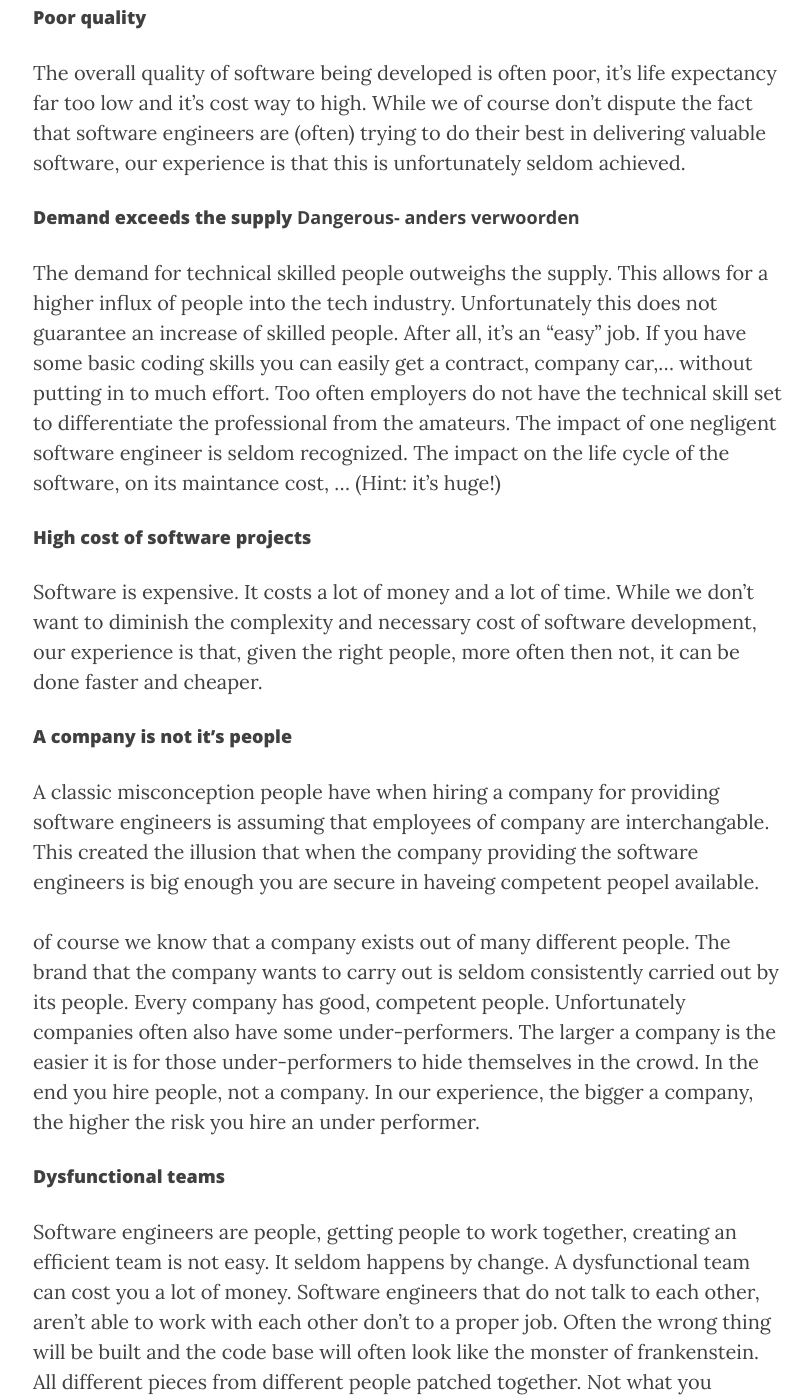
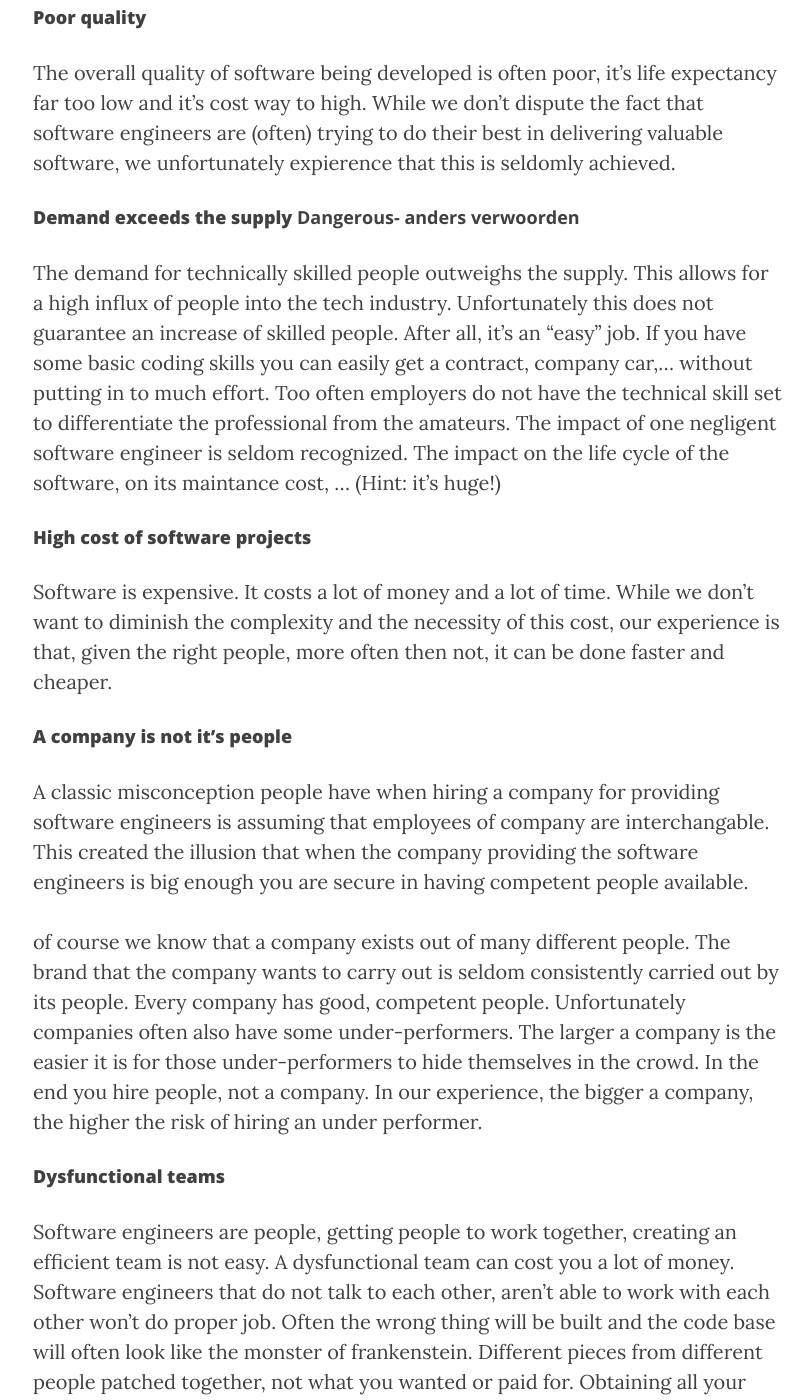
Before and after one commit to tripledio/tripledio.github.io, a Jekyll site: the page built from about.md, in a window 1280 px wide and 1400 px high, scrolled down 1821 px. Shown: the whole window, without its empty margins (232-1044 px from the left). Built offline with Jekyll 4.4.1, drawn with Linux system fonts in a browser that asks for light colours; nearby versions of some CDN libraries; some of the changed text lies outside the part shown.

Commit message:
fixed some typo's

```diff
--- a/about.md
+++ b/about.md
@@ -6,7 +6,7 @@
 ---
 # Triple D
 
-**Triple D** is a _**professional software development**_ company founded by professional software engineers. It tries to be not your typical IT-consultancy company. In fact we don't want it to be a consultancy company at all. Our aim is not to 'sell' our consultants. Our aim is to deliver the software that fits your need. As fast as possible, with no bugs, and as useful as possible. Now and in the future.
+**Triple D** is a _**professional software development**_ company founded by professional software engineers. It tries not to be your typical IT-consultancy company. In fact we don't want it to be a consultancy company at all. Our aim is not to 'sell' our consultants. Our aim is to deliver the software that fits your need. As fast as possible, with no bugs, and as useful as possible. Now and in the future.
 
 We don't want to be a big company. We want to be a _professional_ company.
 
@@ -23,45 +23,42 @@
 
 ### Who we are
 
-We are a group of *professional software engineers* with each more then a decade of experience in our industry. Over the years ve've worked on all kinds of different projects and teams for all kinds of different companies. In those years we have encountered a lot of the same problems over and over again. In an attempt to do better we've joined forces and founded **Triple D**.
+We are a group of *professional software engineers* with each more then a decade of experience in our industry. Over the years we've worked on all kinds of different projects and teams for all kinds of different companies. In those years we have encountered a lot of the same problems over and over again. In an attempt to do better we've joined forces and founded **Triple D**.
 
 ### The problems we see everyday
 
 #### Poor quality
-The overall quality of software being developed is often poor, it's life expectancy far too low and it's cost way to high. While we of course don't dispute the fact that software engineers are (often) trying to do their best in delivering valuable software, our experience is that this is unfortunately seldom achieved.
+The overall quality of software being developed is often poor, it's life expectancy far too low and it's cost way to high. While we don't dispute the fact that software engineers are (often) trying to do their best in delivering valuable software, we unfortunately expierence that this is seldomly achieved.
 
 #### Demand exceeds the supply **Dangerous- anders verwoorden**
 
-   The demand for technical skilled people outweighs the supply. This allows for a higher influx of people into the tech industry. Unfortunately this does not guarantee an increase of skilled people. After all, it's an "easy" job. If you have some basic coding skills you can easily get a contract, company car,... without putting in to much effort. Too often employers do not have the technical skill set to differentiate the professional from the amateurs. The impact of one negligent software engineer is seldom recognized. The impact on the life cycle of the software, on its maintance cost, ... (Hint: it's huge!)
+The demand for technically skilled people outweighs the supply. This allows for a high influx of people into the tech industry. Unfortunately this does not guarantee an increase of skilled people. After all, it's an "easy" job. If you have some basic coding skills you can easily get a contract, company car,... without putting in to much effort. Too often employers do not have the technical skill set to differentiate the professional from the amateurs. The impact of one negligent software engineer is seldom recognized. The impact on the life cycle of the software, on its maintance cost, ... (Hint: it's huge!)
 
 #### High cost of software projects
-Software is expensive. It costs a lot of money and a lot of time. While we don't want to diminish the complexity and necessary cost of software development, our experience is that, given the right people, more often then not, it can be done faster and cheaper.
+Software is expensive. It costs a lot of money and a lot of time. While we don't want to diminish the complexity and the necessity of this  cost, our experience is that, given the right people, more often then not, it can be done faster and cheaper.
 
 #### A company is not it's people
-   A classic misconception people have when hiring a company for providing software engineers is assuming that employees of company are interchangable. This created the illusion that when the company providing the software engineers is big enough you are secure in haveing competent peopel available.
+   A classic misconception people have when hiring a company for providing software engineers is assuming that employees of company are interchangable. This created the illusion that when the company providing the software engineers is big enough you are secure in having competent people available.
 
- of course we know that a company exists out of many different people. The brand that the company wants to carry out is seldom consistently carried out by its people. Every company has good, competent people. Unfortunately companies often also have some under-performers. The larger a company is the easier it is for those under-performers to hide themselves in the crowd. In the end you hire people, not a company. In our experience, the bigger a company, the higher the risk you hire an under performer.
+ of course we know that a company exists out of many different people. The brand that the company wants to carry out is seldom consistently carried out by its people. Every company has good, competent people. Unfortunately companies often also have some under-performers. The larger a company is the easier it is for those under-performers to hide themselves in the crowd. In the end you hire people, not a company. In our experience, the bigger a company, the higher the risk of hiring an under performer.
 
 #### Dysfunctional teams
-   Software engineers are people, getting people to work together, creating an efficient team is not easy. It seldom happens by change. A dysfunctional team can cost you a lot of money. Software engineers that do not talk to each other, aren't able to work with each other don't to a proper job. Often the wrong thing will be built and the code base will often look like the monster of frankenstein. All different pieces from different people patched together. Not what you wanted or paid for. Obtaining all your external software developers from a single company does not solve this. Worst case is when you need to hire a coach just to get those people to talk to each other.
+   Software engineers are people, getting people to work together, creating an efficient team is not easy. A dysfunctional team can cost you a lot of money. Software engineers that do not talk to each other, aren't able to work with each other won't do proper job. Often the wrong thing will be built and the code base will often look like the monster of frankenstein. Different pieces from different people patched together, not what you wanted or paid for. Obtaining all your external software developers from a single company does not solve this. Worst case is when you need to hire a coach just to get those people to talk to each other.
 
 #### A lot of time and effort in creating good teams
-   A lot of companies recognize the cost of dysfunctional teams. They spend a lot of time and effort trying to create good teams that can deliver your software. Unfortunately this is not easy if the people in the teams have the wrong mindset. If they put their own or their own teams interests before that of their customer, the customer looses.
-
-
+   A lot of companies recognize the cost of dysfunctional teams. They spend a lot of time and effort trying to create good teams that can deliver your software. Unfortunately this is not that easy if the people in the teams have the wrong mindset. If they put their own or their own teams interests before that of their customer, the customer looses.
 
 ### Team as a service
 
-We started this company because we got tired of battling the same up hill battles year in, year out. Over the years we worked for many different firms with many different software engineers. We encountered a lot of excellent software professionals. Unfortunately they rarely have the change to work together. With Triple D we hope to change this.
+We started this company because we got tired of battling the same up hill battles year in, year out. Over the years we worked for many different firms with many different software engineers. We encountered a lot of excellent software professionals. Unfortunately they rarely have the chance to work together. With Triple D we hope to change this.
 
 ### Our solutions
 
 #### To "poor quality"
 We aim to counter poor software quality by upholding a very high standard. In our software as well as in our colleagues.
 
-
 #### To "Demand exceeds supply"
-While we can of course not solve the shortage of technical people, it is our belief that lack of people often isn't the problem. Often you don't need more people. You need the right people. Professionals that can operate as a team. This is what we aim to bring.
+While of course we can't solve the shortage of technical people, it is our belief that lack of people often isn't the problem. Often you don't need more people. You need the right people. Professionals that can operate as a team. This is what we aim to bring.
 
 #### To "A company is not it's people"
 We don't want to be a big company. Our business model is not in selling as much consultants as possible. This allows us to uphold our high standard. A job interview takes longer then one hour...
@@ -71,9 +68,9 @@
 We strive for quality software design. We want to achieve this by
 
 + achieving a partnership with our customer.
-    + We value open communication higher then negotiated contracts. The end goal of a successful partnership is that both partners are pleased with the result. We want to build the software you *need* and that will enable you from continuously reaping the benefits from the well designed solution in the *future*. For this open and honest communication is a necessity. How else can we built *your* great software *together*?
+    + We value open communication higher then negotiated contracts. The end goal of a successful partnership is that both partners are pleased with the result. We want to build the software you *need* and that will enable you from continuously reaping the benefits from the well designed solution in the *future*. For this open an honest communication is a necessity. How else can we built *your* great software *together*?
 + upholding a very high quality standard.
-    + Our craftsmen our constantly honing their skills. Reading books, blogs, attending conferences and technical meetups or simply practicing their programming skills through coding kata's.  We want to our best work, all the time. *It is not good enough that it works*
+    + Our craftsmen are constantly honing their skills. Reading books, blogs, attending conferences and technical meetups or simply practicing their programming skills through coding kata's.  We want to deliver our best work, all the time. *It is not good enough that it works*
 + reap what we have sown
     + 	Since we pack that experience we come with solutions for many problems out of the box. A project setup, a continous integration and delivery pipeline. A lot of pieces of the puzzle are present, others are designed for the customer or updated and refined as we go. It's not a cure-all platform, it's a start with rockets strapped to it.
 
```
